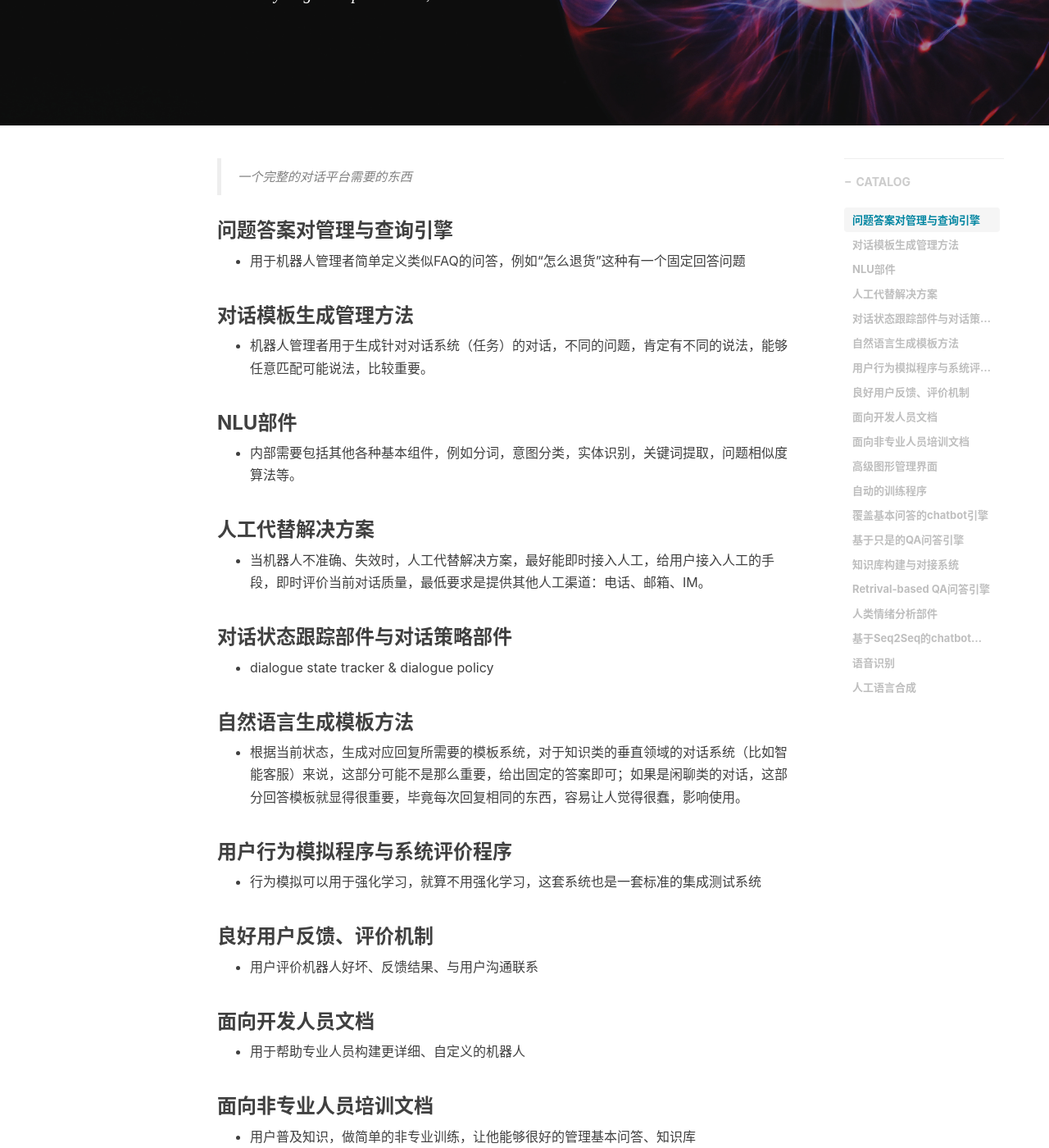
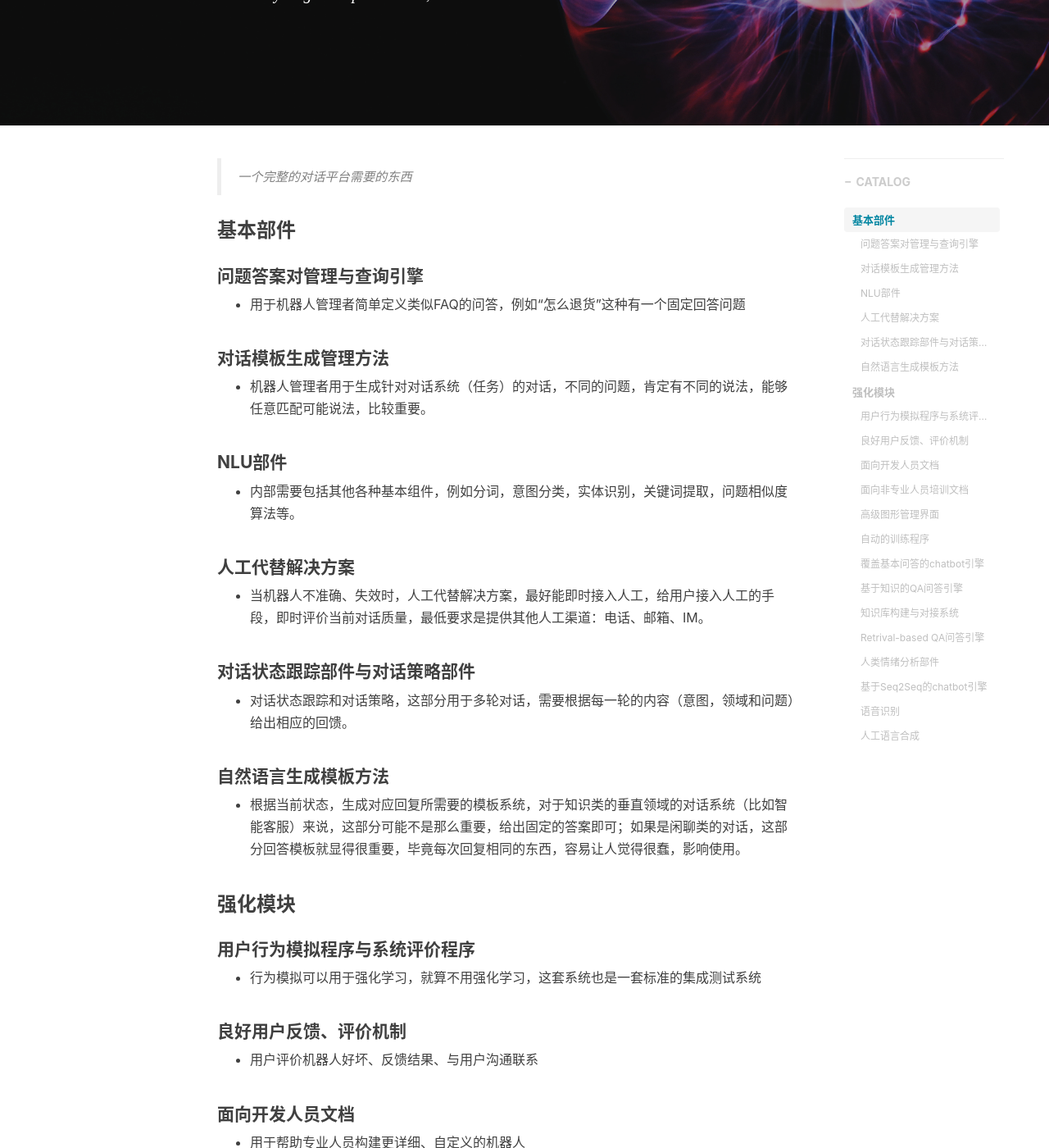
Before and after one commit to msg901216/msg901216.github.io, a Jekyll site: the page built from _posts/2018-09-14-NLP.md, in a window 1280 px wide and 1400 px high, scrolled down 370 px. Shown: the whole window at 82% size. Built offline with Jekyll 4.4.1, drawn with Linux system fonts in a browser that asks for light colours; nearby versions of some CDN libraries; comment, search, counter and statistics services are not loaded; some of the changed text lies outside the part shown.

Commit message:
Update 2018-09-14-NLP.md

```diff
--- a/_posts/2018-09-14-NLP.md
+++ b/_posts/2018-09-14-NLP.md
@@ -17,74 +17,78 @@ tags:
 
 > 一个完整的对话平台需要的东西
 
-### 问题答案对管理与查询引擎
+### 基本部件
+
+#### 问题答案对管理与查询引擎
 
 * 用于机器人管理者简单定义类似FAQ的问答，例如“怎么退货”这种有一个固定回答问题
 
-### 对话模板生成管理方法
+#### 对话模板生成管理方法
 
 * 机器人管理者用于生成针对对话系统（任务）的对话，不同的问题，肯定有不同的说法，能够任意匹配可能说法，比较重要。
 
-### NLU部件
+#### NLU部件
 
 * 内部需要包括其他各种基本组件，例如分词，意图分类，实体识别，关键词提取，问题相似度算法等。
 
-### 人工代替解决方案
+#### 人工代替解决方案
 
 * 当机器人不准确、失效时，人工代替解决方案，最好能即时接入人工，给用户接入人工的手段，即时评价当前对话质量，最低要求是提供其他人工渠道：电话、邮箱、IM。
 
-### 对话状态跟踪部件与对话策略部件
+#### 对话状态跟踪部件与对话策略部件
 
-* dialogue state tracker & dialogue policy
+* 对话状态跟踪和对话策略，这部分用于多轮对话，需要根据每一轮的内容（意图，领域和问题）给出相应的回馈。
 
-### 自然语言生成模板方法
+#### 自然语言生成模板方法
 
 * 根据当前状态，生成对应回复所需要的模板系统，对于知识类的垂直领域的对话系统（比如智能客服）来说，这部分可能不是那么重要，给出固定的答案即可；如果是闲聊类的对话，这部分回答模板就显得很重要，毕竟每次回复相同的东西，容易让人觉得很蠢，影响使用。
 
-### 用户行为模拟程序与系统评价程序
+### 强化模块
+
+#### 用户行为模拟程序与系统评价程序
 
 * 行为模拟可以用于强化学习，就算不用强化学习，这套系统也是一套标准的集成测试系统
 
-### 良好用户反馈、评价机制
+#### 良好用户反馈、评价机制
 
 * 用户评价机器人好坏、反馈结果、与用户沟通联系
 
-### 面向开发人员文档
+#### 面向开发人员文档
 
 * 用于帮助专业人员构建更详细、自定义的机器人
 
-### 面向非专业人员培训文档
+#### 面向非专业人员培训文档
 
 * 用户普及知识，做简单的非专业训练，让他能够很好的管理基本问答、知识库
 
-### 高级图形管理界面
+#### 高级图形管理界面
 
 * 方便非专业人员使用
 
-###  自动的训练程序
+####  自动的训练程序
 
 * 例如基于强化学习的，这部分在前期可以先省略。
 
-### 覆盖基本问答的chatbot引擎
+#### 覆盖基本问答的chatbot引擎
 
 * 回答一些非常基本的机器人信息，比如你是男是女，你是谁，你从哪来，你到哪去，你能干啥，用于最基本的调戏、使用帮助目的。
 
-### 基于只是的QA问答引擎
+#### 基于知识的QA问答引擎
 
 * 用于更方便的回答，例如这个东西保修几年，这双鞋有多大码的，这种更细节的知识问题
 
-###  知识库构建与对接系统
+####  知识库构建与对接系统
 
 * 如果需要Knowledge-based QA问答引擎的话
 
-###  Retrival-based QA问答引擎
+####  Retrival-based QA问答引擎
 
 * 例如用于一些百科知识问答，某些特定领域的文档问答
 
-###  人类情绪分析部件
+####  人类情绪分析部件
 
-###  基于Seq2Seq的chatbot引擎
+####  基于Seq2Seq的chatbot引擎
 
-###  语音识别
+####  语音识别
 
-###  人工语言合成
+####  人工语言合成
```
